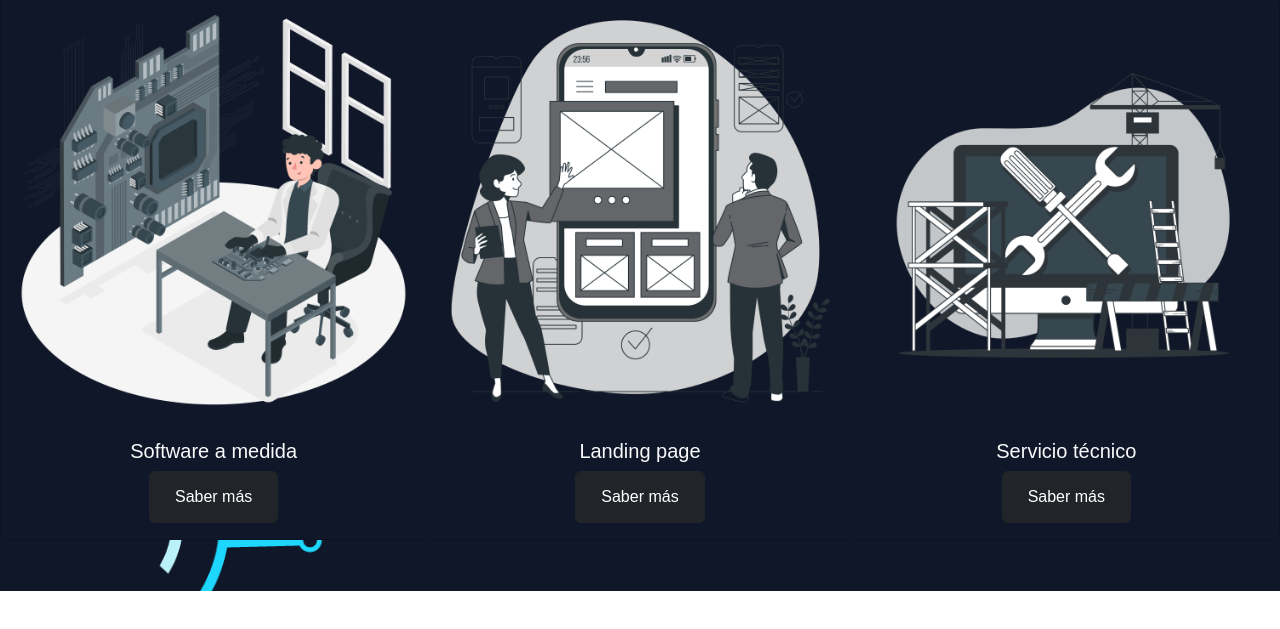
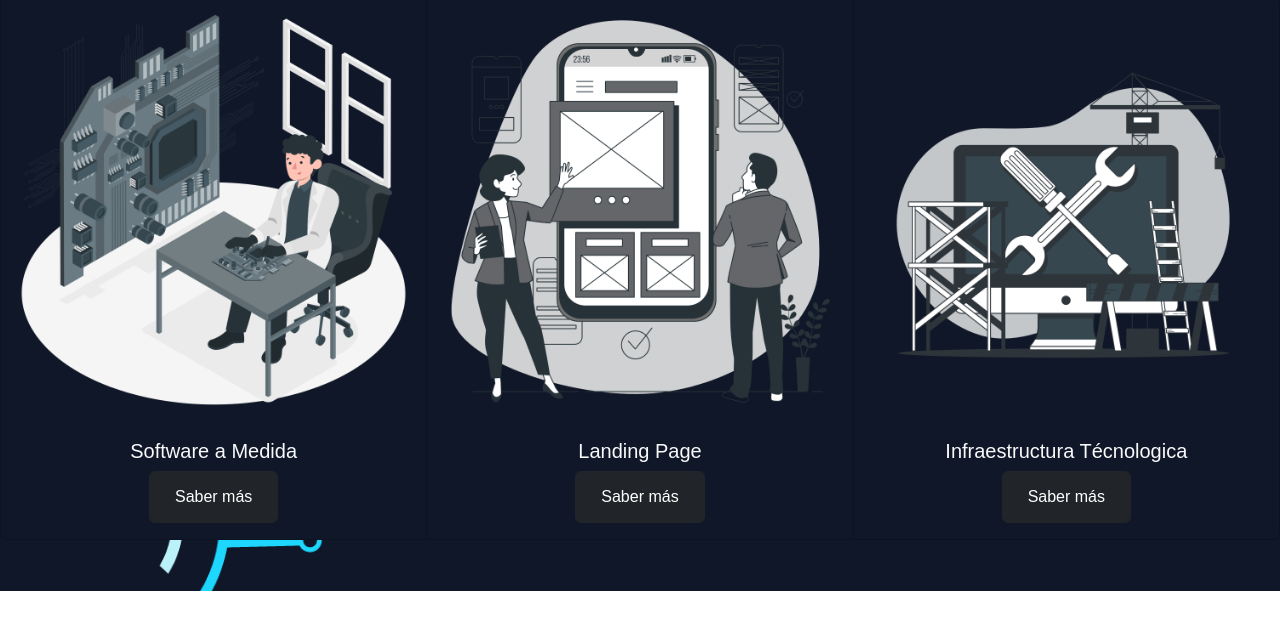
Before and after one commit to joseguraUADE/atomsolucionesit, a website: page servicios.html in a window 1280 px wide. Shown: the part 77-706 px from the top of the page. Drawn offline with nearby package versions, Linux system fonts and the light colour scheme; a web font is replaced by a local one.

Commit message:
cambios en los servicios

```diff
--- a/servicios.html
+++ b/servicios.html
@@ -50,21 +50,21 @@
           <div class="card text-center bg-primary">
             <img src="./img/desarrollo saas.png" class="card-img-top" alt="...">
             <div class="card-body">
-              <h5 class="card-title text-light">Software a medida</h5>
+              <h5 class="card-title text-light">Software a Medida</h5>
               <button type="button" class="btn btn-dark"><a href="contacto.html" class="btn btn-dark d-flex justify-content-center">Saber más</a></button>
             </div>
           </div>
           <div class="card text-center bg-primary">
               <img src="./img/landing.png" class="card-img-top" alt="...">
               <div class="card-body">
-                <h5 class="card-title text-light">Landing page</h5>
+                <h5 class="card-title text-light">Landing Page</h5>
                 <button type="button" class="btn btn-dark "><a href="contacto.html" class="btn btn-dark d-flex justify-content-center">Saber más</a></button>
               </div>
             </div>
           <div class="card text-center bg-primary">
               <img src="./img/servicio tecnico.png" class="card-img-top" alt="...">
               <div class="card-body">
-                <h5 class="card-title text-light">Servicio técnico</h5>
+                <h5 class="card-title text-light">Infraestructura Técnologica</h5>
                 <button type="button" class="btn btn-dark "><a href="contacto.html" class="btn btn-dark d-flex justify-content-center">Saber más</a></button>
               </div>
           </div>
```
